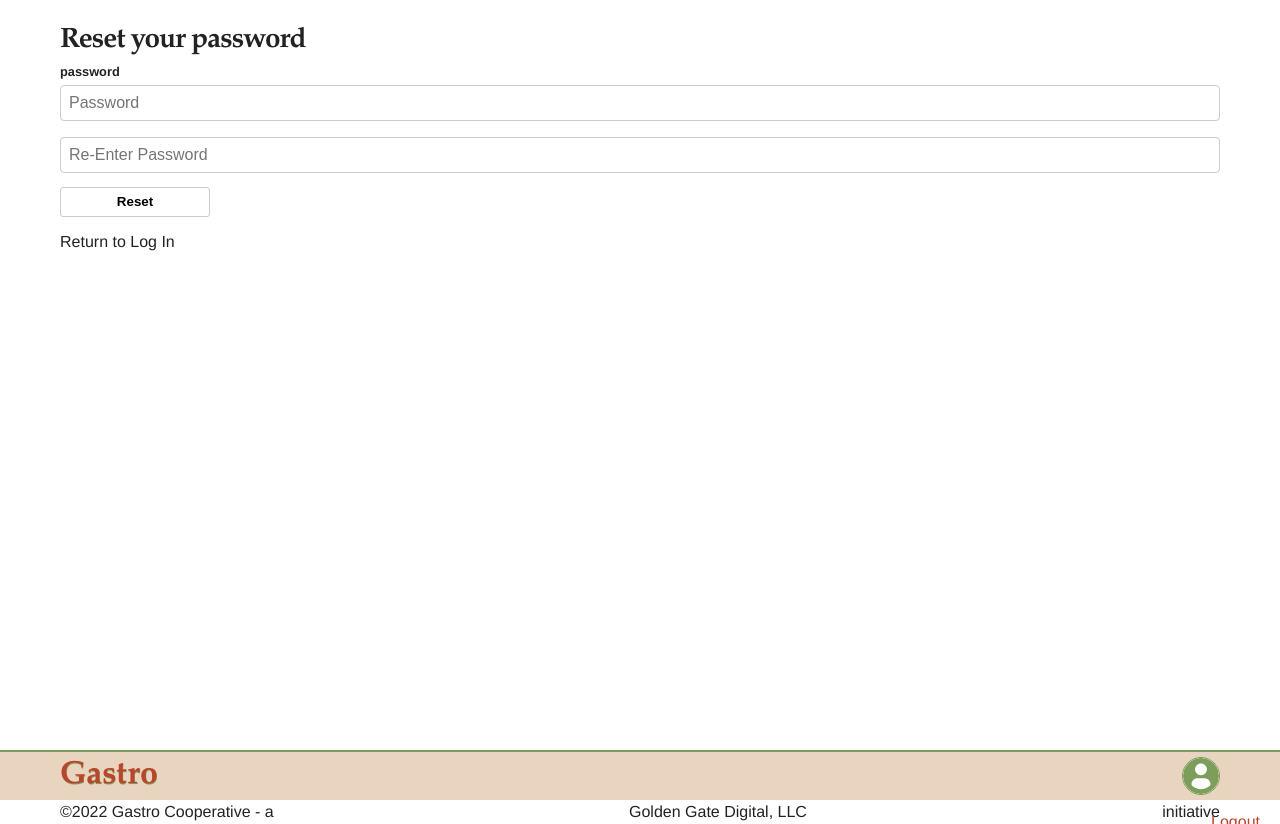
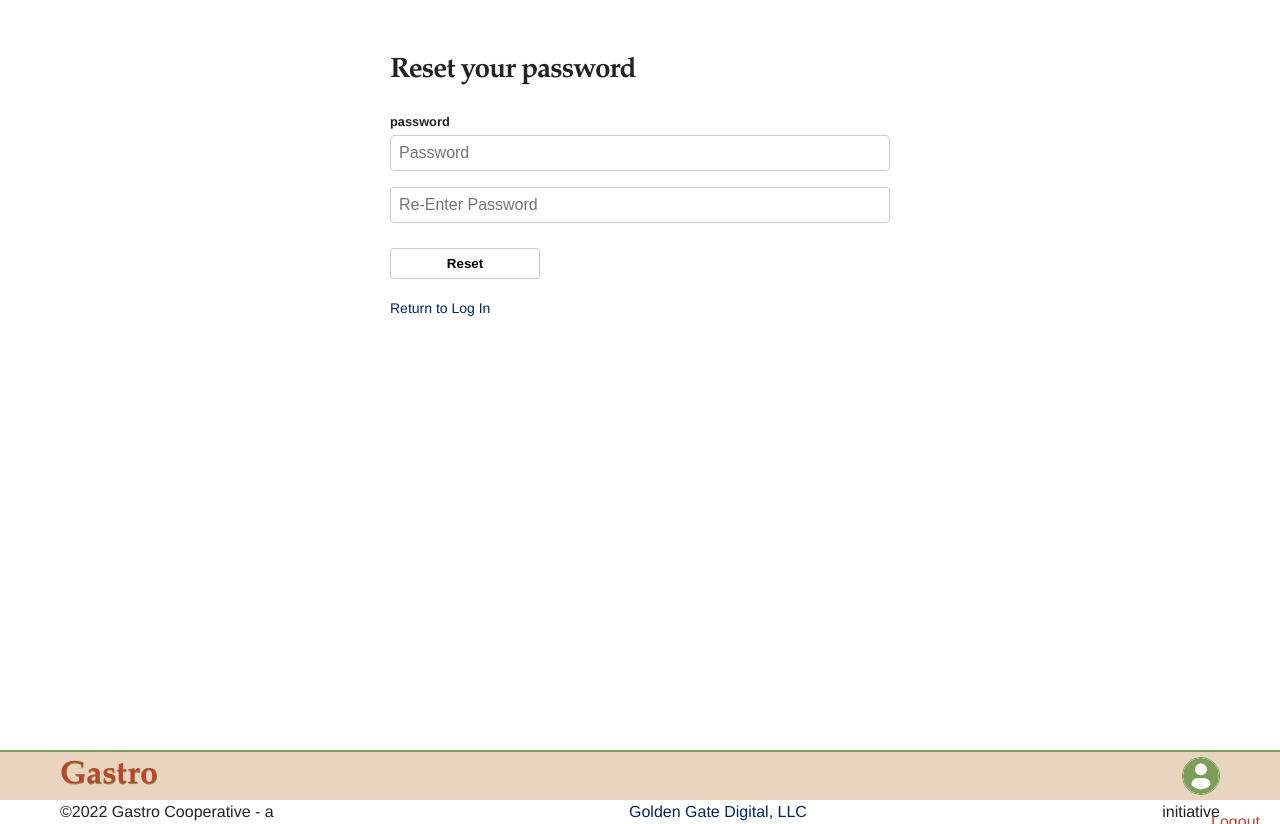
Before and after one commit to gastrowiki/gastro-web, a Next.js app: page /reset-password in a window 1280 px wide. Built offline with nearby package versions, Linux system fonts and the light colour scheme; no server answers.

Commit message:
feat(): Reset password flow

```diff
--- a/pages/reset-password.tsx
+++ b/pages/reset-password.tsx
@@ -3,24 +3,33 @@ import Link from "next/link";
 import { Formik, FormikHelpers, Form } from "formik";
 import { NextPage } from "next";
 import { useRouter } from "next/router";
+import { useState } from "react";
 
+import authStyles from "styles/auth.module.scss";
 import { IRequestError } from "common/types";
-import { IResetPassword } from 'auth/auth.types'
+import { IResetPassword } from "auth/auth.types";
 import { Input } from "common/forms";
 import { userCurrentUser } from "auth";
 
 const SignupPage: NextPage = () => {
+  const [submitted, setSubmitted] = useState(false);
   const { resetPassword } = userCurrentUser();
   const { query } = useRouter();
-  const { token, email } = query;
+  const token = query.token as string;
+  const email = query.email as string;
 
   const handleSubmit = async (
     data: IResetPassword,
     { setErrors, setFieldError }: FormikHelpers<IResetPassword>
   ) => {
     try {
-      await resetPassword(data);
-    } catch (error: any) {
+      await resetPassword({
+        ...data,
+        token,
+        email,
+      });
+      setSubmitted(true);
+    } catch (error) {
       const { message, fieldErrors }: IRequestError = error;
       if (fieldErrors) {
         setErrors(fieldErrors);
@@ -31,7 +40,7 @@ const SignupPage: NextPage = () => {
   };
 
   return (
-    <>
+    <div className={authStyles.authPanel}>
       <Head>
         <title>Gastro: Reset Your Password</title>
         <meta
@@ -41,6 +50,15 @@ const SignupPage: NextPage = () => {
         <link rel="icon" href="/favicon.ico" />
       </Head>
 
+      <h2>Reset your password</h2>
+      {submitted ? (
+        <h5>
+          Your password has been reset. You can now{" "}
+          <Link href="/login">
+            <a>log in</a>
+          </Link>
+        </h5>
+      ) : (
         <Formik
           initialValues={{
             email: "",
@@ -51,7 +69,6 @@ const SignupPage: NextPage = () => {
           onSubmit={handleSubmit}
         >
           <Form>
-          <h2>Reset your password</h2>
             <Input
               type="password"
               label="password"
@@ -68,10 +85,11 @@ const SignupPage: NextPage = () => {
             <button type="submit">Reset</button>
           </Form>
         </Formik>
+      )}
       <Link href="/login">
         <a>Return to Log In</a>
       </Link>
-    </>
+    </div>
   );
 };
 
--- a/pages/signup.tsx
+++ b/pages/signup.tsx
@@ -5,6 +5,7 @@ import { Formik, FormikHelpers, Form } from "formik";
 import { NextPage } from "next";
 import { useRouter } from "next/router";
 
+import authStyles from "styles/auth.module.scss";
 import { IRegisterUser } from "auth/auth.types";
 import { IRequestError } from "common/types";
 import { Input } from "common/forms";
@@ -46,7 +47,7 @@ const SignupPage: NextPage = () => {
   };
 
   return (
-    <>
+    <div className={authStyles.authPanel}>
       <Head>
         <title>Gastro: Create Your Account</title>
         <meta
@@ -106,7 +107,7 @@ const SignupPage: NextPage = () => {
       <Link href="/login">
         <a>Log In</a>
       </Link>
-    </>
+    </div>
   );
 };
 
--- a/src/auth/authPanels.module.scss
+++ /dev/null
@@ -1,3 +0,0 @@
-.auth-panel {
-  margin: 0 auto;
-}
--- /dev/null
+++ b/src/styles/auth.module.scss
@@ -0,0 +1,20 @@
+.authPanel {
+  padding: 30px 0 60px 0;
+  margin: 0 auto;
+  max-width: 500px;
+
+  h2 {
+    margin: 0 0 20px 0;
+  }
+
+  button[type="submit"] {
+    margin-top: 25px;
+    margin-bottom: 5px;
+  }
+
+  a {
+    display: block;
+    margin-top: 1em;
+    font-size: 14px;
+  }
+}
--- a/src/styles/colors.module.scss
+++ b/src/styles/colors.module.scss
@@ -3,6 +3,7 @@ $asparagus: #7d9e5bff;
 $black: #242121;
 $lilac: #d09ac5ff;
 $orange: #bb442cff;
+$blue: #002366;
 
 :export {
 	almond: $almond;
--- a/src/styles/typography.scss
+++ b/src/styles/typography.scss
@@ -45,3 +45,11 @@ p {
   margin-bottom: 1em;
   max-width: 700px;
 }
+
+a {
+  color: $blue;
+  text-decoration: none;
+  &:hover {
+    text-decoration: underline;
+  }
+}
```
Also changed, not shown: pages/forgot-password.tsx (+14 -3 lines), pages/login.tsx (+4 -3 lines). Lines whose indentation alone changed are shown as unchanged.
